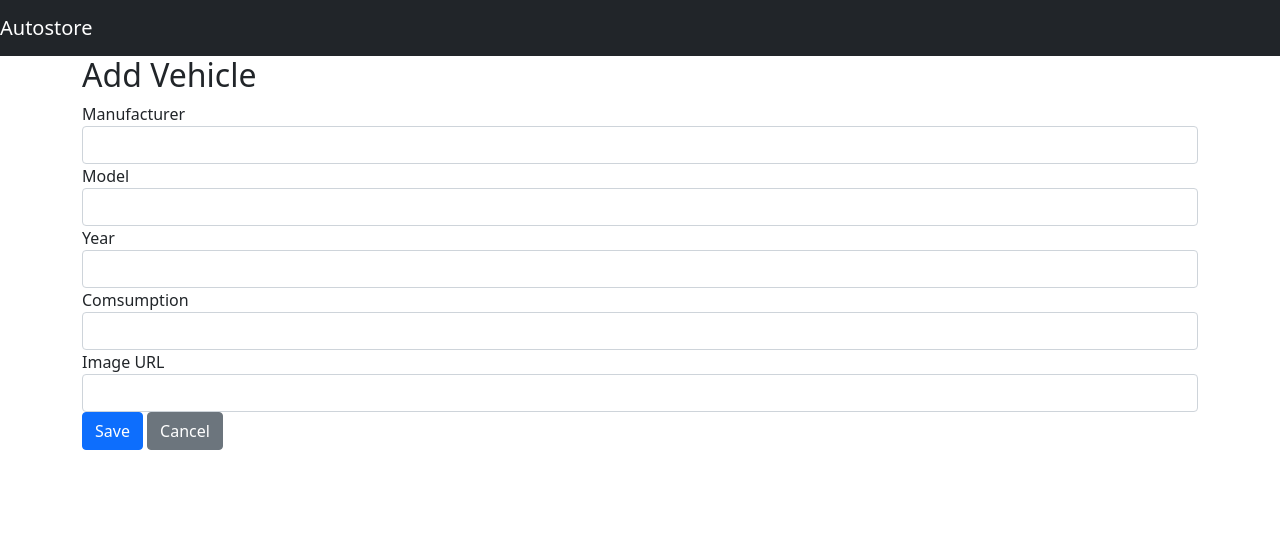
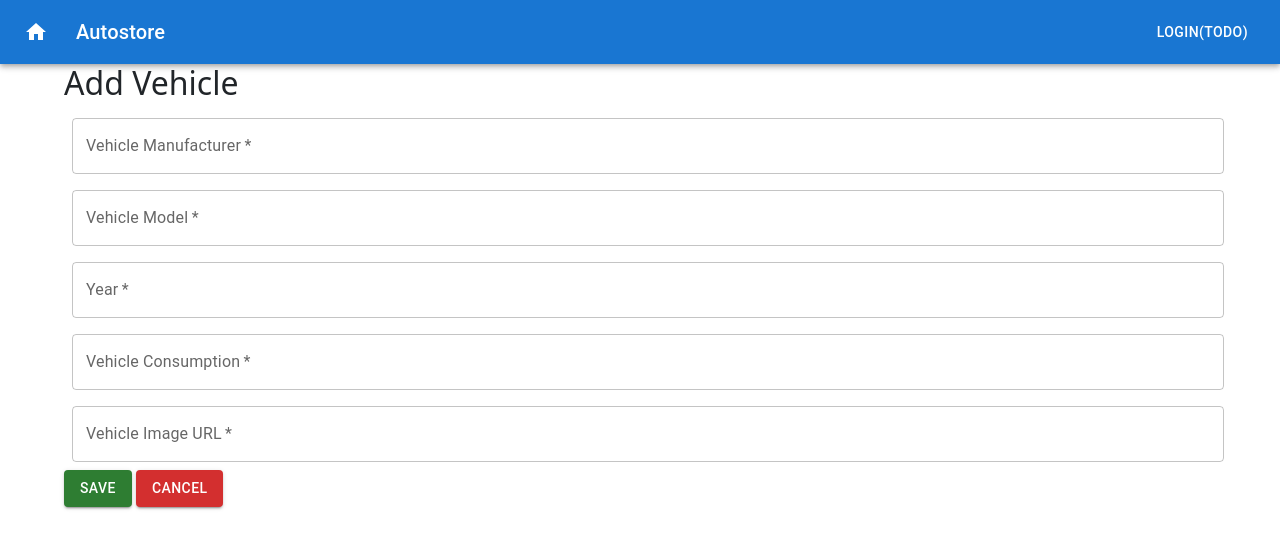
Before and after one commit to Vasco-F/Autostore, a React (Create React App) app in the folder frontend/: page /vehicles/new in a window 1280 px wide. Shown: the top 548 px of the page. Built offline with nearby package versions, Linux system fonts and the light colour scheme.

Commit message:
Added some styling and home button to navbar

```diff
--- a/frontend/src/App.js
+++ b/frontend/src/App.js
@@ -13,7 +13,7 @@ class App extends Component {
     return (
         <Router>
           <Switch>
-            <Route path='/' exact={true} component={Home}/>
+            <Route path='/' exact={true} component={VehicleList}/>
             <Route path='/vehicles' exact={true} component={VehicleList}/>
             <Route path='/vehicles/new' exact={true} component={VehicleAdd}/>
             <Route path='/vehicles/:id/update' component={VehicleEdit}/>
--- a/frontend/src/vehicles/ButtonAppBar.js
+++ b/frontend/src/vehicles/ButtonAppBar.js
@@ -5,7 +5,7 @@ import Toolbar from '@mui/material/Toolbar';
 import Typography from '@mui/material/Typography';
 import Button from '@mui/material/Button';
 import IconButton from '@mui/material/IconButton';
-import MenuIcon from '@mui/icons-material/Menu';
+import HomeIcon from '@mui/icons-material/Home';
 
 export default function ButtonAppBar() {
   return (
@@ -16,11 +16,13 @@ export default function ButtonAppBar() {
             size="large"
             edge="start"
             color="inherit"
-            aria-label="menu"
+            aria-label="home"
             sx={{ mr: 2 }}
+            href="/"
           >
-            <MenuIcon />
+            <HomeIcon />
           </IconButton>
+
           <Typography variant="h6" component="div" sx={{ flexGrow: 1 }}>
             Autostore
           </Typography>
--- a/frontend/src/vehicles/Home.js
+++ b/frontend/src/vehicles/Home.js
@@ -1,14 +1,15 @@
 import React, { Component } from 'react';
 import '../App.css';
-import AppNavbar from "./AppNavbar";
 import { Link } from 'react-router-dom';
 import { Button, Container } from 'reactstrap';
+
+import ButtonAppBar from "./ButtonAppBar";
 
 class Home extends Component {
     render() {
         return (
             <div>
-                <AppNavbar/>
+                <ButtonAppBar/>
                 <Container fluid>
                     <Button color="link"><Link to="/vehicles">Vehicles</Link></Button>
                 </Container>
--- a/frontend/src/vehicles/VehicleAdd.js
+++ b/frontend/src/vehicles/VehicleAdd.js
@@ -1,7 +1,7 @@
 import React, {Component} from "react";
-import {Button, Container, Form, FormGroup, Input, Label} from "reactstrap";
-import AppNavbar from "./AppNavbar";
-import {Link, withRouter} from "react-router-dom";
+import {Container, Button, TextField, Box} from "@mui/material"
+import ButtonAppBar from "./ButtonAppBar";
+import {withRouter} from "react-router-dom";
 
 class VehicleAdd extends Component {
 
@@ -44,48 +44,69 @@ class VehicleAdd extends Component {
             body: JSON.stringify(item),
         })
 
-        this.props.history.push("/vehicles");
-
+        this.props.history.push("/vehicles/" + item.vehicleId);
     }
 
     render(){
         const {item} = this.state;
 
         return <div>
-            <AppNavbar/>
+            <ButtonAppBar/>
             <Container>
                 <h2>Add Vehicle</h2>
-                <Form onSubmit={this.handleSubmit}>
-                    <FormGroup>
-                        <Label for="manufacturer">Manufacturer</Label>
-                        <Input type="text" name="manufacturer" id="manufacturer" value={item.manufacturer || ""}
-                            onChange={this.handleChange} autoComplete="manufacturer"/>
-                    </FormGroup>
-                    <FormGroup>
-                        <Label for="model">Model</Label>
-                        <Input type="text" name="model" id="model" value={item.model || ""}
-                            onChange={this.handleChange} autoComplete="model"/>
-                    </FormGroup>
-                    <FormGroup>
-                        <Label for="year">Year</Label>
-                        <Input type="value" name="year" id="year" value={item.year || ""}
-                            onChange={this.handleChange} autoComplete="year"/>
-                    </FormGroup>
-                    <FormGroup>
-                        <Label for="consumption">Comsumption</Label>
-                        <Input type="value" name="consumption" id="consumption" value={item.consumption || ""}
-                            onChange={this.handleChange} autoComplete="consumption"/>
-                    </FormGroup>
-                    <FormGroup>
-                        <Label for="image">Image URL</Label>
-                        <Input type="value" name="image" id="image" value={item.image || ""}
-                            onChange={this.handleChange} autoComplete="image"/>
-                    </FormGroup>
-                    <FormGroup>
-                        <Button color="primary" type="submit">Save</Button>{" "}
-                        <Button color="secondary" tag={Link} to="/vehicles">Cancel</Button>
-                    </FormGroup>
-                </Form>
+                <Box
+                    component="form"
+                    sx={{
+                        '& > :not(style)': { m: 1, width: '100%' },
+                    }}
+                    noValidate
+                    autoComplete="off"
+                >
+                    <TextField
+                        required
+                        id="outlined-required"
+                        name="manufacturer"
+                        label="Vehicle Manufacturer"
+                        value={item.manufacturer || ""}
+                        onChange={this.handleChange}
+                    />
+                    <TextField
+                        required
+                        id="outlined-required"
+                        name="model"
+                        label="Vehicle Model"
+                        value={item.model || ""}
+                        onChange={this.handleChange}
+                    />
+                    <TextField
+                        required
+                        id="outlined-required"
+                        name="year"
+                        label="Year"
+                        value={item.year || ""}
+                        onChange={this.handleChange}
+                    />
+                    <TextField
+                        required
+                        id="outlined-required"
+                        name="consumption"
+                        label="Vehicle Consumption"
+                        value={item.consumption || ""}
+                        onChange={this.handleChange}
+                    />
+                    <TextField
+                        required
+                        id="outlined-required"
+                        name="image"
+                        label="Vehicle Image URL"
+                        value={item.image || ""}
+                        onChange={this.handleChange}
+                    />
+                </Box>
+                <Box>
+                    <Button variant="contained" type="submit" onClick={this.handleSubmit} color="success">Save</Button>{" "}
+                    <Button variant="contained" href="/vehicles" color="error">Cancel</Button>
+                </Box>
             </Container>
         </div>
     }
--- a/frontend/src/vehicles/VehicleEdit.js
+++ b/frontend/src/vehicles/VehicleEdit.js
@@ -127,8 +127,8 @@ class VehicleEdit extends Component {
                     />
                 </Box>
                 <Box>
-                    <Button variant="contained" type="submit" onClick={this.handleSubmit}>Save</Button>{" "}
-                    <Button variant="contained" href="/vehicles">Cancel</Button>
+                    <Button variant="contained" type="submit" onClick={this.handleSubmit} color="success">Save</Button>{" "}
+                    <Button variant="contained" href="/vehicles" color="error">Cancel</Button>
                 </Box>
             </Container>
         </div>
```
